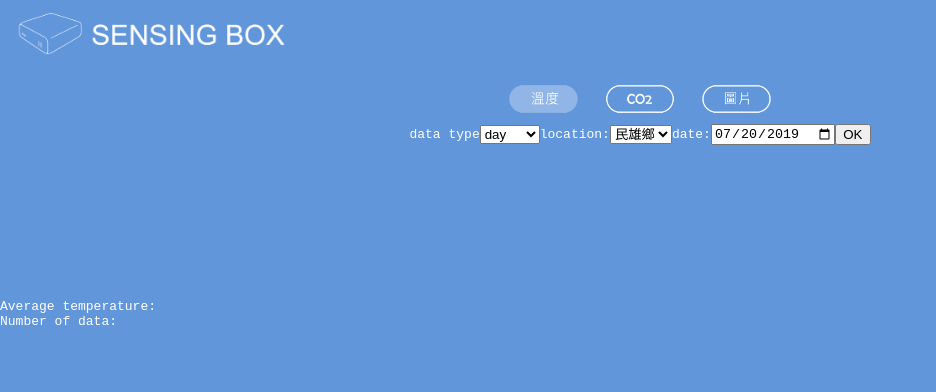
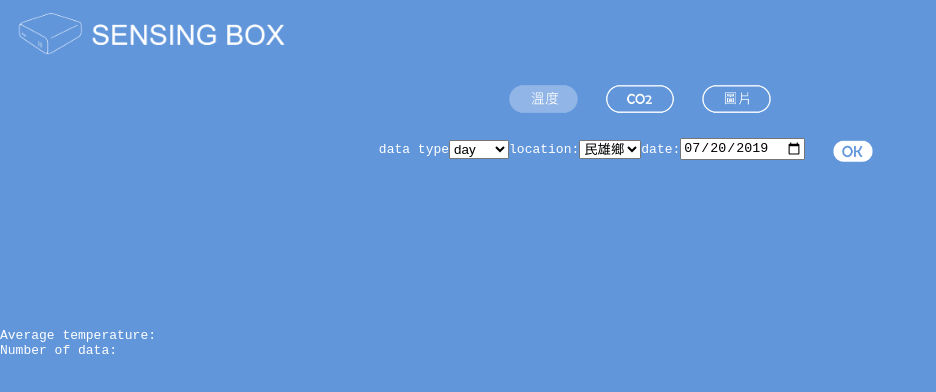
Before and after one commit to Fangi7/web-cloud_function, a plain HTML site: page index.html in a window 1280 px wide. Both pictures are taken after a click on the picture 199 px from the left and 105 px from the top of the page. Shown: the whole page, without its empty margins (0-936 px from the left). Drawn offline with nearby package versions, Linux system fonts and the light colour scheme; no server answers.

Commit message:
Add files via upload

```diff
--- a/index.html
+++ b/index.html
@@ -51,7 +51,7 @@
         </select>
       <label for="meeting" style="color:white;">date:</label>
       <input id="date" type="date" value="2019-07-20"/>
-      <button onclick="gettmpdata()"> OK </button>
+      <img src='images/OK.png' onclick="gettmpdata()" style="height:50px;"/>
     </selectitem>
     <div id="nodataAlert"></div>
         <canvas id="chart" ></canvas>
@@ -74,8 +74,8 @@
         　   <option value="民雄">民雄鄉</option>
 　           <option value="嘉義">嘉義市</option>
         </select>
+        <img src='images/OK.png' onclick="getco2data()" style="height:50px;"/>
 
-      <button onclick="getco2data()"> OK </button>
     </selectitem>
         <div>出現每個BOX在地圖上的位置及濃度</div>
         <div id="mapid" ></div>
@@ -98,7 +98,7 @@
         </select>
     <span style="color:white;">time:</span>
         <input id="timeimg" type="date" value="2019-08-05"/>
-        <button onclick="getimgdata()"> OK </button>
+         <img src='images/OK.png' onclick="getimgdata()" style="height:50px;"/>
     </selectitem>
 
         <div class="imgblock">
```
